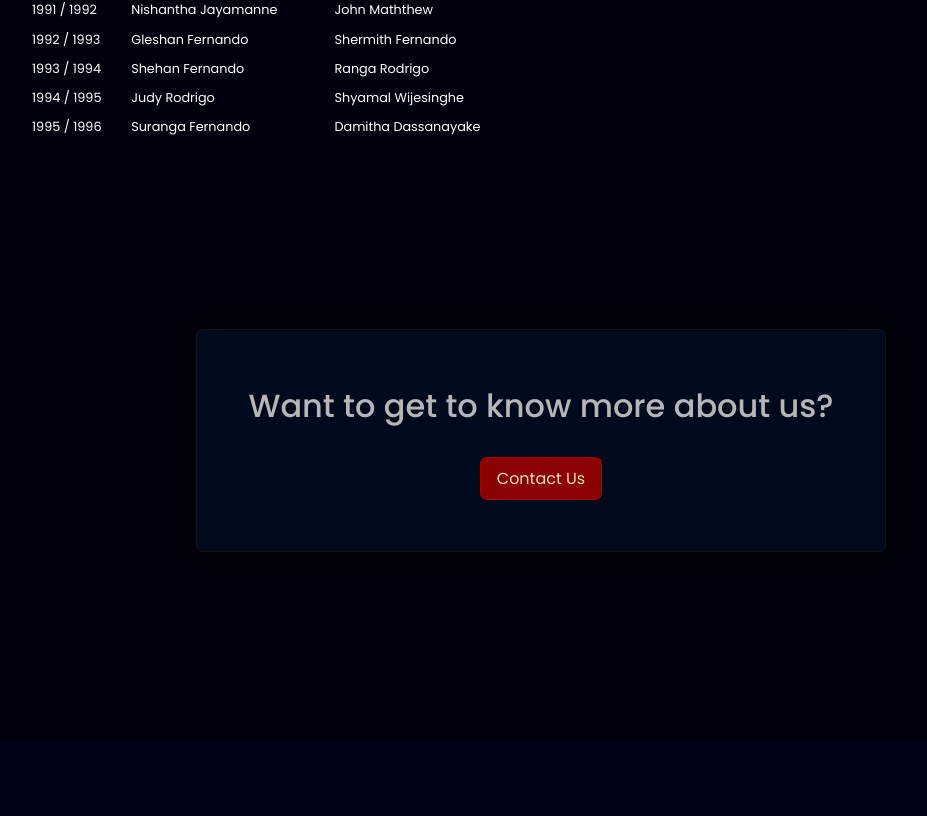
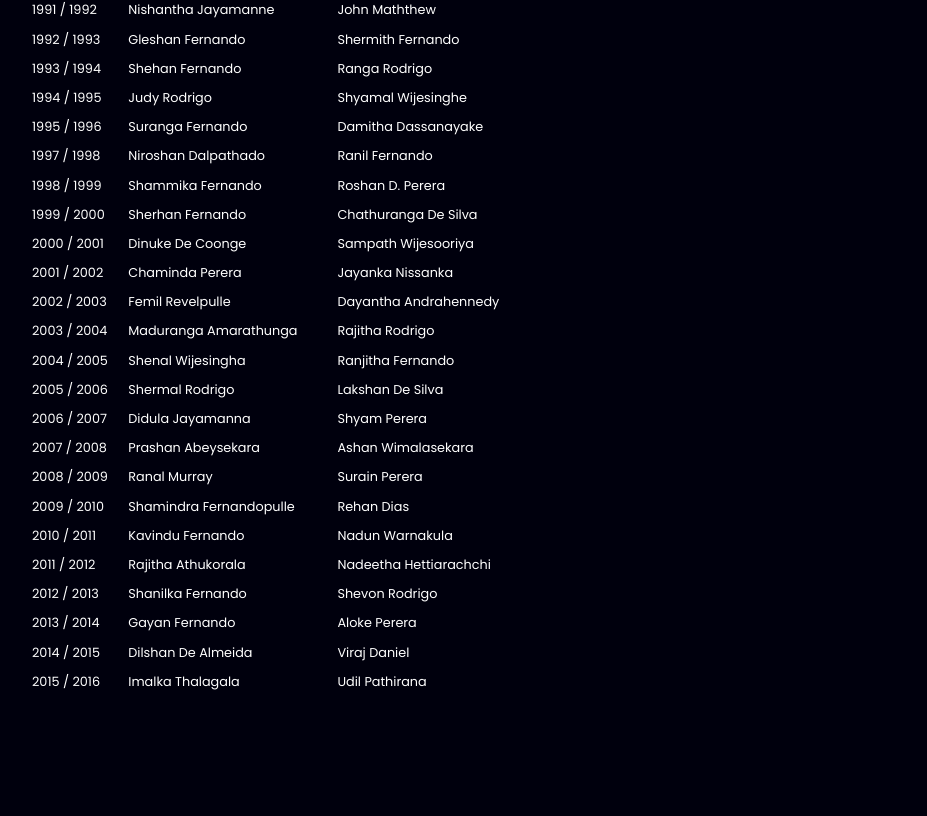
Before and after one commit to HJeromePerera/MSCPA---WEB, a plain HTML site: page Pages/History.html in a window 1280 px wide. Shown: the part 2734-3550 px from the top of the page, without its empty margins (99-1026 px from the left). Drawn offline with Linux system fonts and the light colour scheme.

Commit message:
HP patch List Ammendment.

```diff
--- a/Pages/History.html
+++ b/Pages/History.html
@@ -286,6 +286,120 @@
           <td class="column-dhp">Damitha Dassanayake</td>
           <td class="column-tag"></td>
         </tr>
+        <tr class="hp-tbl-row">
+          <td class="column-year">1997 / 1998</td>
+          <td class="column-hp">Niroshan Dalpathado</td>
+          <td class="column-dhp">Ranil Fernando</td>
+          <td class="column-tag"></td>
+        </tr>
+        <tr class="hp-tbl-row">
+          <td class="column-year">1998 / 1999</td>
+          <td class="column-hp">Shammika Fernando</td>
+          <td class="column-dhp">Roshan D. Perera</td>
+          <td class="column-tag"></td>
+        </tr>
+        <tr class="hp-tbl-row">
+          <td class="column-year">1999 / 2000</td>
+          <td class="column-hp">Sherhan Fernando</td>
+          <td class="column-dhp">Chathuranga De Silva</td>
+          <td class="column-tag"></td>
+        </tr>
+        <tr class="hp-tbl-row">
+          <td class="column-year">2000 / 2001</td>
+          <td class="column-hp">Dinuke De Coonge</td>
+          <td class="column-dhp">Sampath Wijesooriya</td>
+          <td class="column-tag"></td>
+        </tr>
+        <tr class="hp-tbl-row">
+          <td class="column-year">2001 / 2002</td>
+          <td class="column-hp">Chaminda Perera</td>
+          <td class="column-dhp">Jayanka Nissanka</td>
+          <td class="column-tag"></td>
+        </tr>
+        <tr class="hp-tbl-row">
+          <td class="column-year">2002 / 2003</td>
+          <td class="column-hp">Femil Revelpulle</td>
+          <td class="column-dhp">Dayantha Andrahennedy</td>
+          <td class="column-tag"></td>
+        </tr>
+        <tr class="hp-tbl-row">
+          <td class="column-year">2003 / 2004</td>
+          <td class="column-hp">Maduranga Amarathunga</td>
+          <td class="column-dhp">Rajitha Rodrigo</td>
+          <td class="column-tag"></td>
+        </tr>
+        <tr class="hp-tbl-row">
+          <td class="column-year">2004 / 2005</td>
+          <td class="column-hp">Shenal Wijesingha</td>
+          <td class="column-dhp">Ranjitha Fernando</td>
+          <td class="column-tag"></td>
+        </tr>
+        <tr class="hp-tbl-row">
+          <td class="column-year">2005 / 2006</td>
+          <td class="column-hp">Shermal Rodrigo</td>
+          <td class="column-dhp">Lakshan De Silva</td>
+          <td class="column-tag"></td>
+        </tr>
+        <tr class="hp-tbl-row">
+          <td class="column-year">2006 / 2007</td>
+          <td class="column-hp">Didula Jayamanna</td>
+          <td class="column-dhp">Shyam Perera</td>
+          <td class="column-tag"></td>
+        </tr>
+        <tr class="hp-tbl-row">
+          <td class="column-year">2007 / 2008</td>
+          <td class="column-hp">Prashan Abeysekara</td>
+          <td class="column-dhp">Ashan Wimalasekara</td>
+          <td class="column-tag"></td>
+        </tr>
+        <tr class="hp-tbl-row">
+          <td class="column-year">2008 / 2009</td>
+          <td class="column-hp">Ranal Murray</td>
+          <td class="column-dhp">Surain Perera</td>
+          <td class="column-tag"></td>
+        </tr>
+        <tr class="hp-tbl-row">
+          <td class="column-year">2009 / 2010</td>
+          <td class="column-hp">Shamindra Fernandopulle</td>
+          <td class="column-dhp">Rehan Dias</td>
+          <td class="column-tag"></td>
+        </tr>
+        <tr class="hp-tbl-row">
+          <td class="column-year">2010 / 2011</td>
+          <td class="column-hp">Kavindu Fernando</td>
+          <td class="column-dhp">Nadun Warnakula</td>
+          <td class="column-tag"></td>
+        </tr>
+        <tr class="hp-tbl-row">
+          <td class="column-year">2011 / 2012</td>
+          <td class="column-hp">Rajitha Athukorala</td>
+          <td class="column-dhp">Nadeetha Hettiarachchi</td>
+          <td class="column-tag"></td>
+        </tr>
+        <tr class="hp-tbl-row">
+          <td class="column-year">2012 / 2013</td>
+          <td class="column-hp">Shanilka Fernando</td>
+          <td class="column-dhp">Shevon Rodrigo</td>
+          <td class="column-tag"></td>
+        </tr>
+        <tr class="hp-tbl-row">
+          <td class="column-year">2013 / 2014</td>
+          <td class="column-hp">Gayan Fernando</td>
+          <td class="column-dhp">Aloke Perera</td>
+          <td class="column-tag"></td>
+        </tr>
+        <tr class="hp-tbl-row">
+          <td class="column-year">2014 / 2015</td>
+          <td class="column-hp">Dilshan De Almeida</td>
+          <td class="column-dhp">Viraj Daniel</td>
+          <td class="column-tag"></td>
+        </tr>
+        <tr class="hp-tbl-row">
+          <td class="column-year">2015 / 2016</td>
+          <td class="column-hp">Imalka Thalagala</td>
+          <td class="column-dhp">Udil Pathirana</td>
+          <td class="column-tag"></td>
+        </tr>
       </table>
     </section>
 
```
